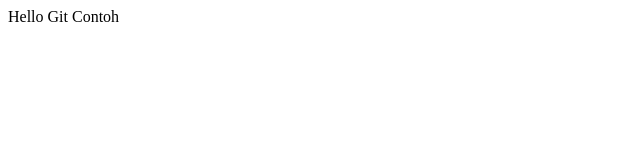
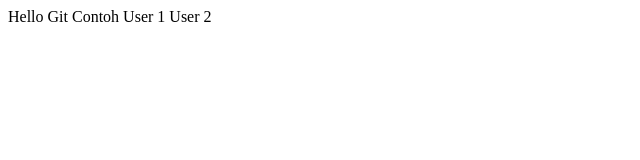
Before and after one commit to exbreaker990/belajar-git-remote, a plain HTML site: page index.html in a window 1280 px wide. Shown: the whole page, without its empty margins (0-640 px from the left). Drawn offline with Linux system fonts and the light colour scheme.

Commit message:
add user2 to index.html

```diff
--- a/index.html
+++ b/index.html
@@ -1,6 +1,7 @@
 <html>
     <body>
         <hl>Hello Git</hl>
-        <hl>Contoh</hl>
+        <hl>Contoh User 1</hl>
+        <hl>User 2</hl>
     </body>
 </html>
```
